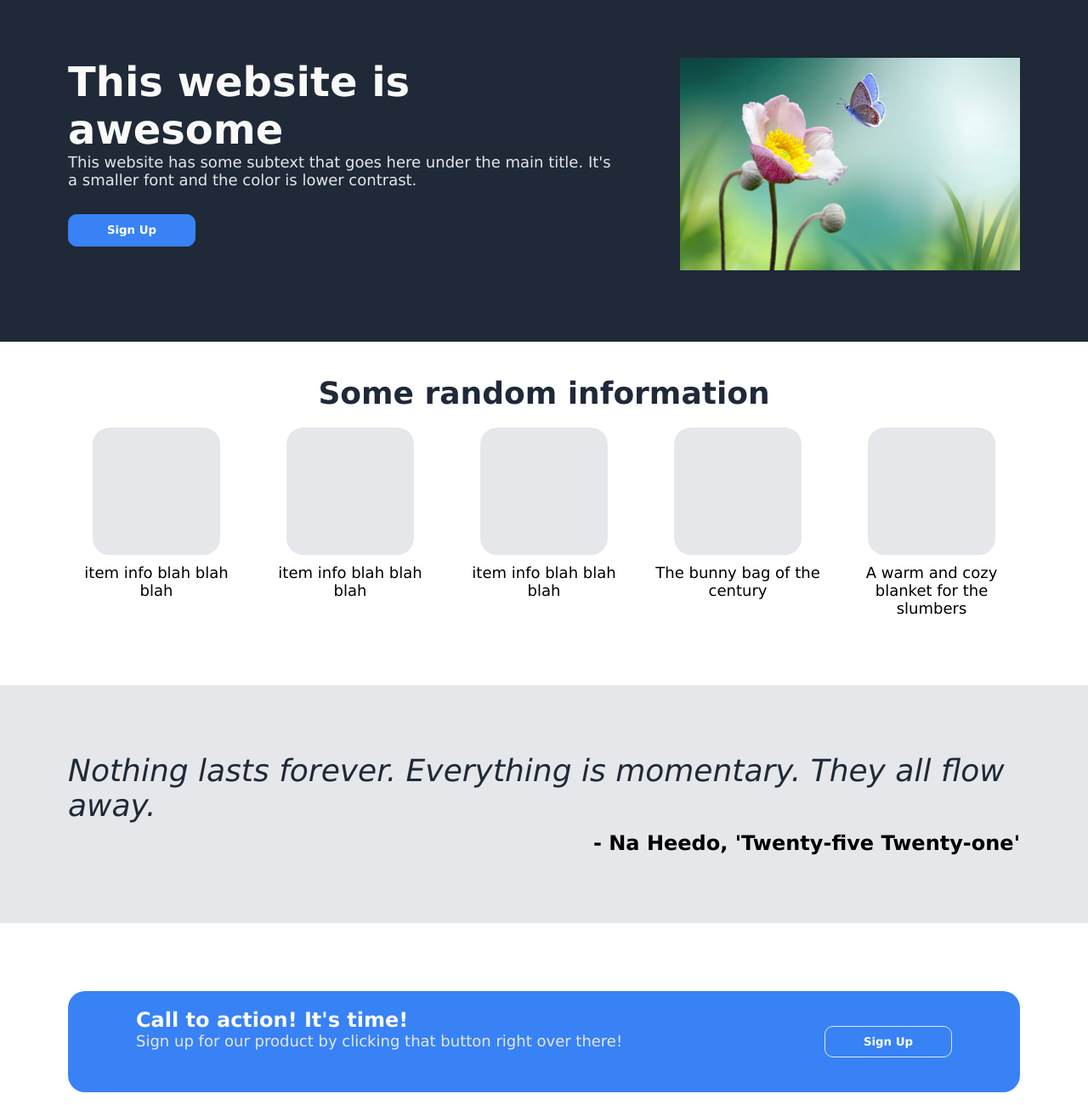
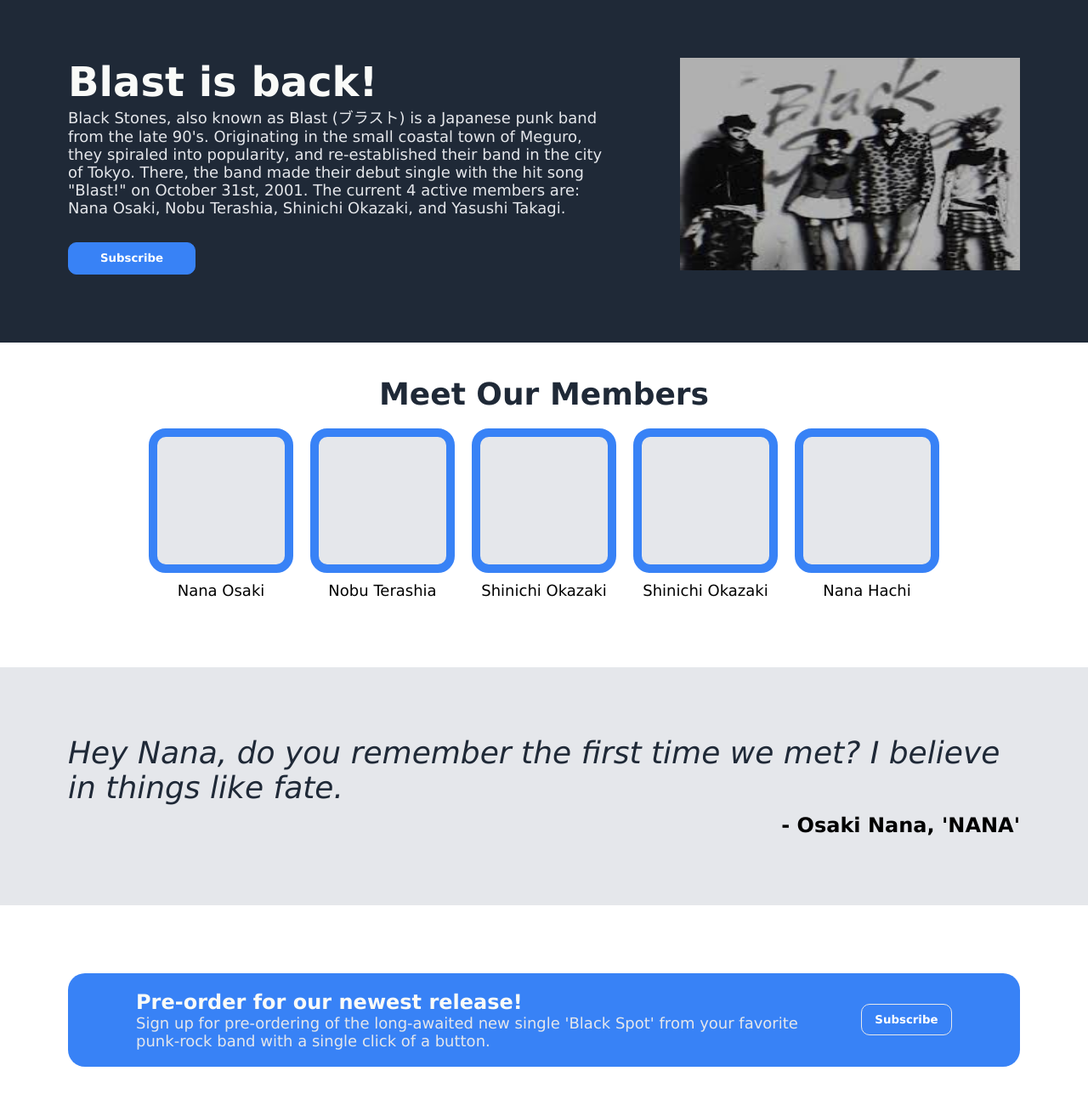
Before and after one commit to seiryvn/landing-page, a plain HTML site: page index.html in a window 1280 px wide. Shown: the part 60-1360 px from the top of the page at 85% size. Drawn offline with Linux system fonts and the light colour scheme.

Commit message:
Drafted NANA setup

```diff
--- a/index.html
+++ b/index.html
@@ -18,62 +18,66 @@
 
     <div class="two">
       <div class="intro">
-        <div class="name">This website is awesome</div>
+        <div class="name">Blast is back!</div>
         <div class="text">
-          This website has some subtext that goes here under the main title.
-          It's a smaller font and the color is lower contrast.
+          Black Stones, also known as Blast (ブラスト) is a Japanese punk band
+          from the late 90's. Originating in the small coastal town of Meguro,
+          they spiraled into popularity, and re-established their band in the
+          city of Tokyo. There, the band made their debut single with the hit
+          song "Blast!" on October 31st, 2001. The current 4 active members are:
+          Nana Osaki, Nobu Terashia, Shinichi Okazaki, and Yasushi Takagi.
         </div>
-        <button class="register">Sign Up</button>
+        <button class="register">Subscribe</button>
       </div>
       <div class="img">
-        <img src="./website.jpg" alt="flowers and bees img" />
+        <img src="./Nana.jpeg" alt="Black Stones Group Photo" />
       </div>
     </div>
 
     <div class="three">
-      <div class="header-two">Some random information</div>
+      <div class="header-two">Meet Our Members</div>
       <div class="gallery">
         <div class="item">
           <div class="frame"></div>
-          <div class="gallery-text">item info blah blah blah</div>
+          <div class="gallery-text">Nana Osaki</div>
         </div>
         <div class="item">
           <div class="frame"></div>
-          <div class="gallery-text">item info blah blah blah</div>
+          <div class="gallery-text">Nobu Terashia</div>
         </div>
         <div class="item">
           <div class="frame"></div>
-          <div class="gallery-text">item info blah blah blah</div>
+          <div class="gallery-text">Shinichi Okazaki</div>
         </div>
         <div class="item">
           <div class="frame"></div>
-          <div class="gallery-text">The bunny bag of the century</div>
+          <div class="gallery-text">Shinichi Okazaki</div>
         </div>
         <div class="item">
           <div class="frame"></div>
-          <div class="gallery-text">
-            A warm and cozy blanket for the slumbers
-          </div>
+          <div class="gallery-text">Nana Hachi</div>
         </div>
       </div>
     </div>
 
     <div class="four">
       <div class="quote">
-        Nothing lasts forever. Everything is momentary. They all flow away.
+        Hey Nana, do you remember the first time we met? I believe in things
+        like fate.
       </div>
-      <div class="signature">- Na Heedo, 'Twenty-five Twenty-one'</div>
+      <div class="signature">- Osaki Nana, 'NANA'</div>
     </div>
 
     <div class="five">
       <div class="bluebox">
         <div class="description">
-          <div class="header">Call to action! It's time!</div>
+          <div class="header">Pre-order for our newest release!</div>
           <div class="text">
-            Sign up for our product by clicking that button right over there!
+            Sign up for pre-ordering of the long-awaited new single 'Black Spot'
+            from your favorite punk-rock band with a single click of a button.
           </div>
         </div>
-        <button class="call-for-action">Sign Up</button>
+        <button class="call-for-action">Subscribe</button>
       </div>
     </div>
 
--- a/stylesheet.css
+++ b/stylesheet.css
@@ -129,6 +129,9 @@ button.call-for-action {
     height: 150px;
     background-color:#E5E7EB;
     border-radius: 20px;
+    border: solid;
+    border-color: #3882F6;
+    border-width: 10px;
 }
 
 .gallery-text {
@@ -159,6 +162,11 @@ button.call-for-action {
     justify-content: space-between;
     align-items: center;
     border-radius: 20px;
+    gap: 30px;
+}
+
+.description .text {
+    padding-bottom: 0px;
 }
 
 * {
```
Also changed, not shown: BlackStones.jpg (added), Nana.jpeg (added), sanriogrp.jpg (added).
